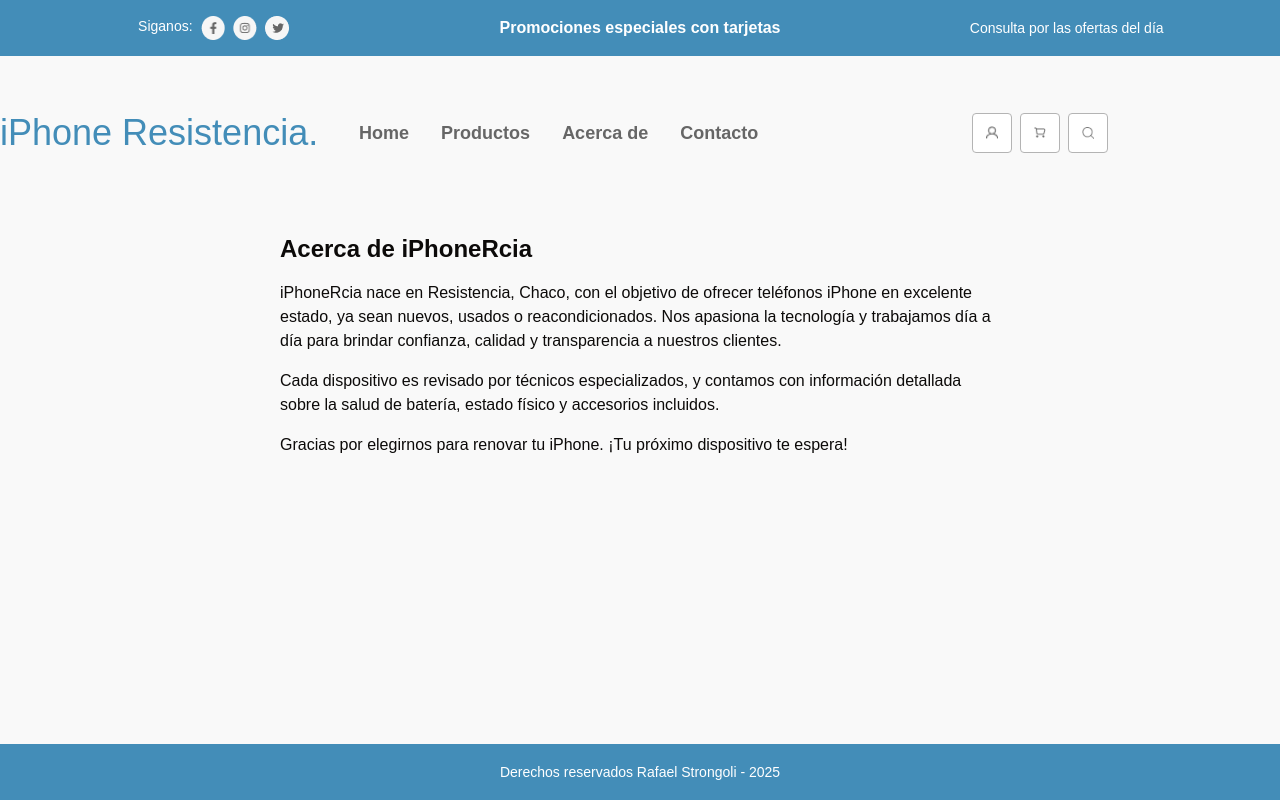
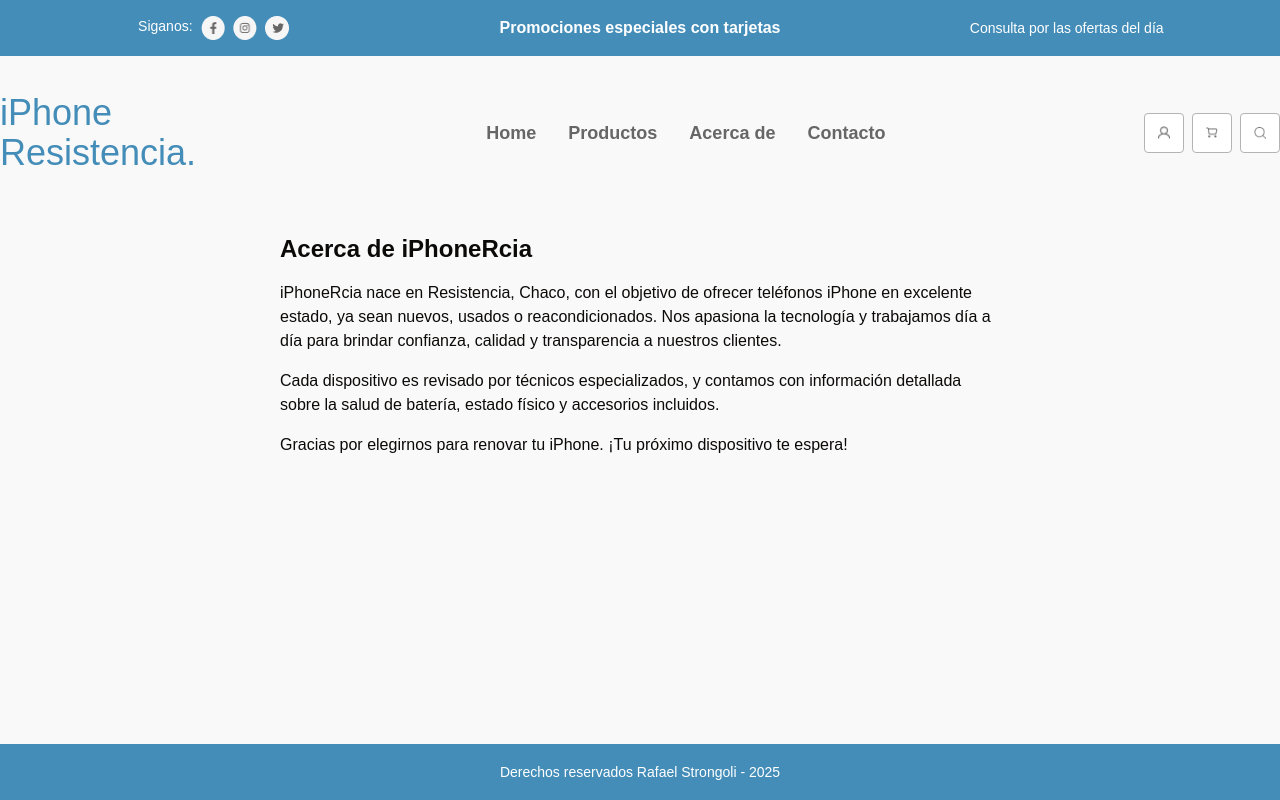
Before and after one commit to rafaric/iphone_rcia, a Next.js app: page /about in a window 1280 px wide. Built offline with nearby package versions, Linux system fonts and the light colour scheme.

Commit message:
fix: menu order

```diff
--- a/app/components/Navbar.tsx
+++ b/app/components/Navbar.tsx
@@ -17,10 +17,10 @@
   );
 
   return (
-    <div className="flex flex-col md:flex-row items-center justify-around h-[153px] dark:bg-dark-gray ">
+    <div className="flex flex-col md:flex-row items-center justify-around h-[153px] dark:bg-dark-gray px-10 xl:px-0">
       <div className="flex items-center justify-around sm:justify-between w-full sm:w-auto px-5 sm:px-0">
         <h1 className="sm:text-4xl text-2xl text-main flex-1 text-center sm:text-left">
-          iPhone Resistencia.
+          iPhone <br className="xl:hidden" /> Resistencia.
         </h1>
         <button
           className="sm:hidden w-8 h-8 flex flex-col justify-center items-center gap-1"
@@ -31,8 +31,9 @@
           <span className="w-6 h-0.5 bg-dark-gray dark:bg-white"></span>
         </button>
       </div>
+      <div className="w-full">
         <ul
-        className={`${showMenu ? "flex" : "hidden"} sm:flex gap-2 flex-1 justify-center font-semibold text-lg text-dark-gray flex-col sm:flex-row absolute sm:relative top-[140px] sm:top-0 left-0 w-full sm:w-auto bg-white sm:bg-transparent dark:bg-dark-gray z-10 p-4 sm:p-0`}
+          className={`${showMenu ? "flex" : "hidden"} sm:flex gap-2 flex-1 justify-center font-semibold text-lg text-dark-gray flex-col sm:flex-row absolute sm:relative top-[140px] sm:top-0 left-0 w-full xl:w-auto bg-white sm:bg-transparent dark:bg-dark-gray z-10 p-4 sm:p-0`}
         >
           {MenuItems.map((item, i) => (
             <div key={i} onClick={() => setShowMenu(false)}>
@@ -81,7 +82,8 @@
             </button>
           </li>
         </ul>
-      <div className="hidden sm:flex flex-1 justify-center gap-2">
+      </div>
+      <div className="hidden sm:flex flex-1 xl:justify-center justify-end gap-2">
         <Link href="/studio">
           <button className="w-10 h-10 rounded bg-white border border-baccent flex items-center justify-center hover:scale-105 hover:transition-transform duration-200 hover:bg-accent">
             <Image
```
Lines whose indentation alone changed are shown as unchanged.
